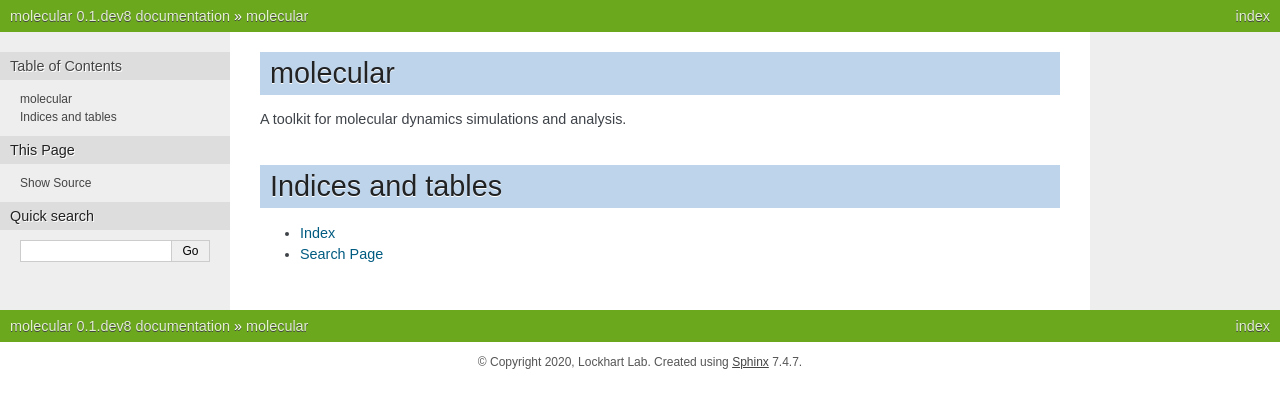
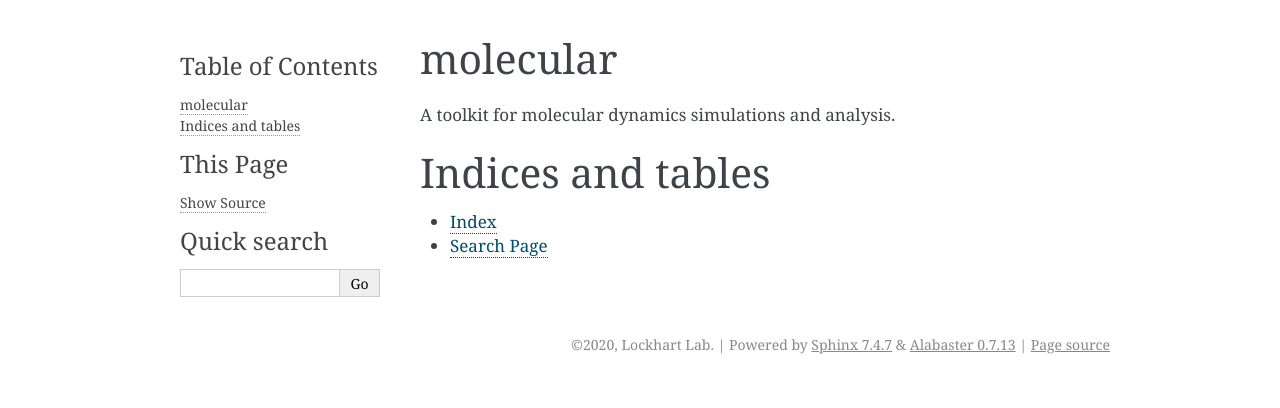
Before and after one commit to LockhartLab/molecular, a Sphinx documentation site: the page built from docs/source/index.rst, in a window 1280 px wide. Shown: the top 408 px of the page. Built offline with Sphinx 7.4.7, drawn with Linux system fonts in a browser that asks for light colours; pages that are not in the unit, such as notebooks, are missing from menus.

Commit message:
changing theme to alabaster for fun

```diff
--- a/docs/source/conf.py
+++ b/docs/source/conf.py
@@ -79,7 +79,7 @@ viewcode_follow_imported_members = True
 # The theme to use for HTML and HTML Help pages.  See the documentation for
 # a list of builtin themes.
 #
-html_theme = 'nature'
+html_theme = 'alabaster'  #'nature'
 
 # Add any paths that contain custom static files (such as style sheets) here,
 # relative to this directory. They are copied after the builtin static files,
```
